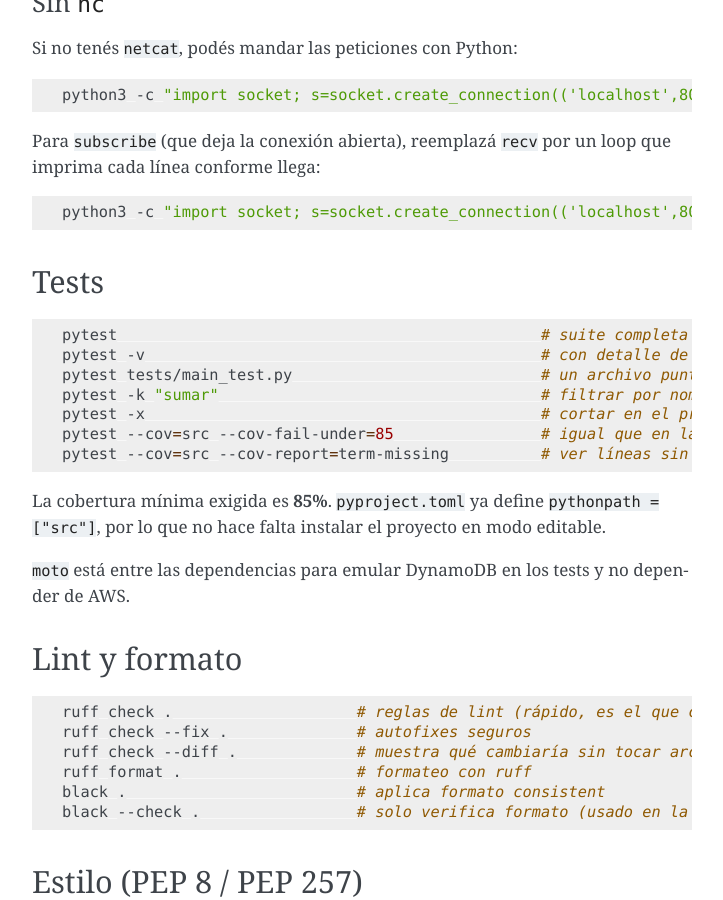
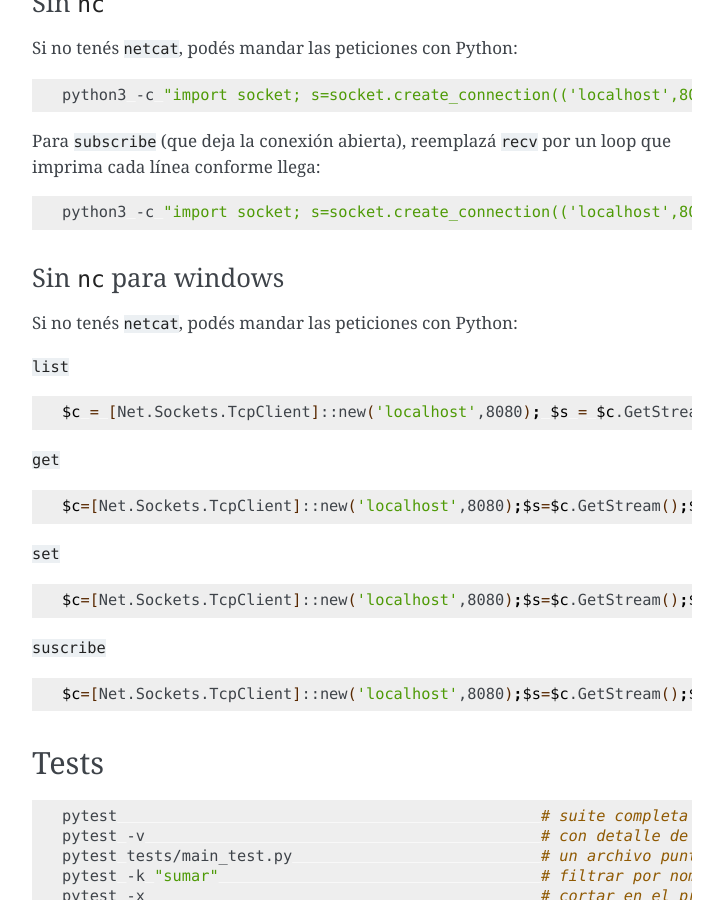
Before and after one commit to MoutSantiago/ing2_tpfi, a Sphinx documentation site: the page built from docs/development.md, in a window 1280 px wide and 900 px high, scrolled down 4151 px. Shown: the whole window, without its empty margins (388-1111 px from the left). Built offline with Sphinx 7.4.7, drawn with Linux system fonts in a browser that asks for light colours; some of the changed text lies outside the part shown.

Commit message:
development.md cosas de windows

````diff
--- a/docs/development.md
+++ b/docs/development.md
@@ -89,11 +89,11 @@ python3 singletonproxyobserver.py --help
 
 ### Códigos de salida
 
-| Código | Significado                                                                     |
-| ------ | ------------------------------------------------------------------------------- |
+| Código | Significado                                                                          |
+| ------ | ------------------------------------------------------------------------------------ |
 | `0`    | Terminación normal. Ocurre al cancelar con `Ctrl+C`, que dispara el apagado ordenado |
-| `1`    | Error de ejecución: puerto ya ocupado o no se pudo acceder a DynamoDB           |
-| `2`    | Argumentos malformados (lo devuelve Typer por defecto)                          |
+| `1`    | Error de ejecución: puerto ya ocupado o no se pudo acceder a DynamoDB                |
+| `2`    | Argumentos malformados (lo devuelve Typer por defecto)                               |
 
 Los errores fatales de arranque se informan con un mensaje claro, nunca con un traceback.
 
@@ -176,6 +176,34 @@ línea conforme llega:
 python3 -c "import socket; s=socket.create_connection(('localhost',8080),5); s.sendall(b'{\"UUID\":\"cliente-2\",\"ACTION\":\"subscribe\"}\n'); f=s.makefile('rb'); [print(l.decode().strip()) for l in f]"
 ```
 
+### Sin `nc` para windows
+
+Si no tenés `netcat`, podés mandar las peticiones con Python:
+
+`list`
+
+```sh
+$c = [Net.Sockets.TcpClient]::new('localhost',8080); $s = $c.GetStream(); $w = [IO.StreamWriter]::new($s); $r = [IO.StreamReader]::new($s); $w.WriteLine('{"UUID":"cliente-1","ACTION":"list"}'); $w.Flush(); $r.ReadLine(); $c.Close()
+```
+
+`get`
+
+```sh
+$c=[Net.Sockets.TcpClient]::new('localhost',8080);$s=$c.GetStream();$w=[IO.StreamWriter]::new($s);$r=[IO.StreamReader]::new($s);$w.WriteLine('{"UUID":"cliente-1","ACTION":"get","ID":"1"}');$w.Flush();$r.ReadLine();$c.Close()
+```
+
+`set`
+
+```sh
+$c=[Net.Sockets.TcpClient]::new('localhost',8080);$s=$c.GetStream();$w=[IO.StreamWriter]::new($s);$r=[IO.StreamReader]::new($s);$w.WriteLine('{"UUID":"cliente-1","ACTION":"set","ID":"1","CUIT":"30-12345678-9","sede":"Central"}');$w.Flush();$r.ReadLine();$c.Close()
+```
+
+`suscribe`
+
+```sh
+$c=[Net.Sockets.TcpClient]::new('localhost',8080);$s=$c.GetStream();$w=[IO.StreamWriter]::new($s);$r=[IO.StreamReader]::new($s);$w.WriteLine('{"UUID":"cliente-2","ACTION":"subscribe"}');$w.Flush();while(($l=$r.ReadLine()) -ne $null){$l}
+```
+
 ## Tests
 
 ```sh
@@ -251,6 +279,13 @@ bandit -r src && \
 pytest --cov=src --cov-fail-under=85
 ```
 
+## Ejecución completa con windows (replica de la CI)
+
+```sh
+$cmds = { ruff check . }, { black --check . }, { pycodestyle src }, { pydocstyle src }, { python -m mypy src }, { pyright }, { bandit -r src }, { pytest --cov=src --cov-fail-under=85 }
+foreach ($c in $cmds) { & $c; if ($LASTEXITCODE -ne 0) { break } }
+```
+
 ## Agregar una dependencia
 
 ```sh
````
